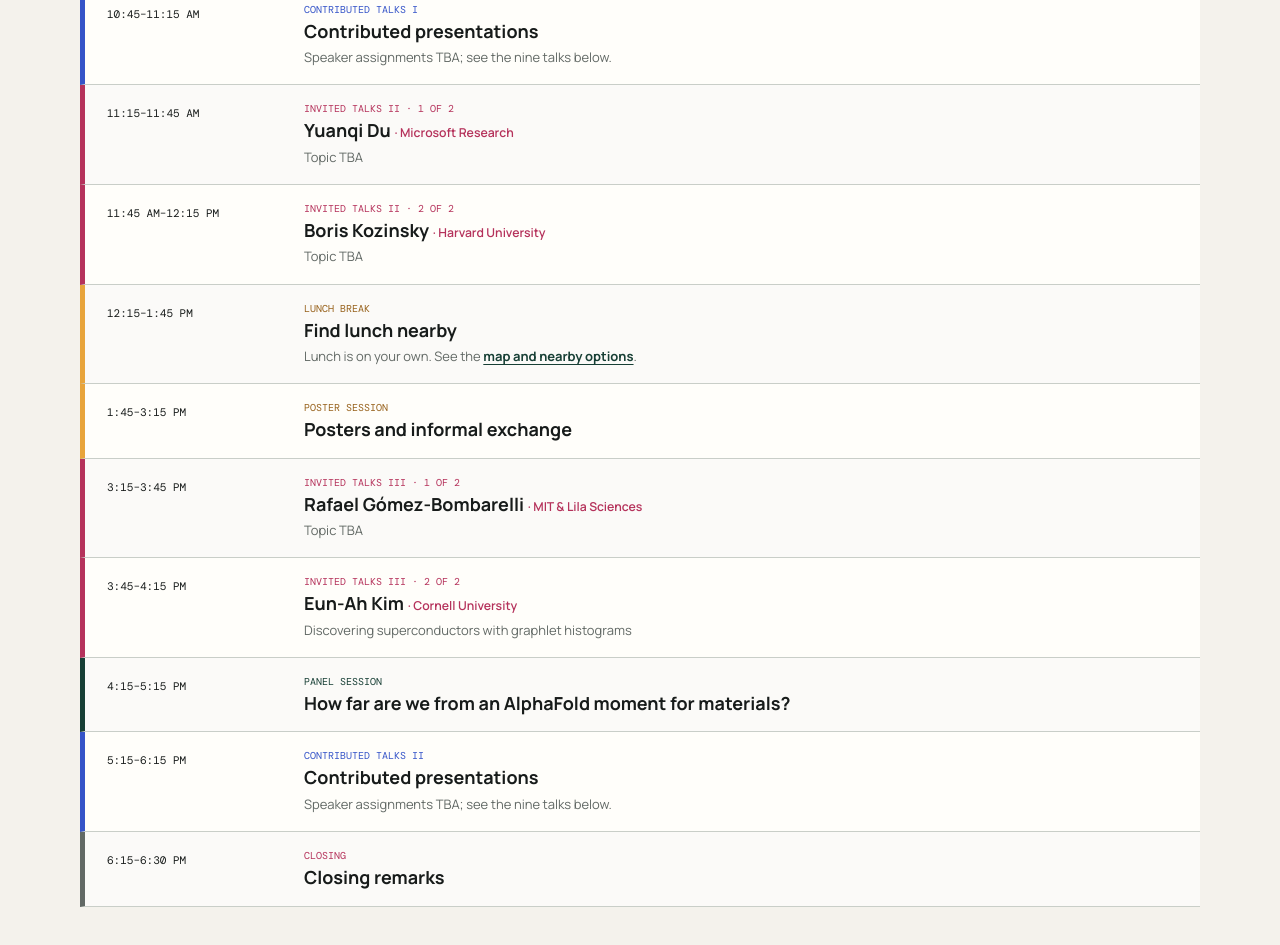
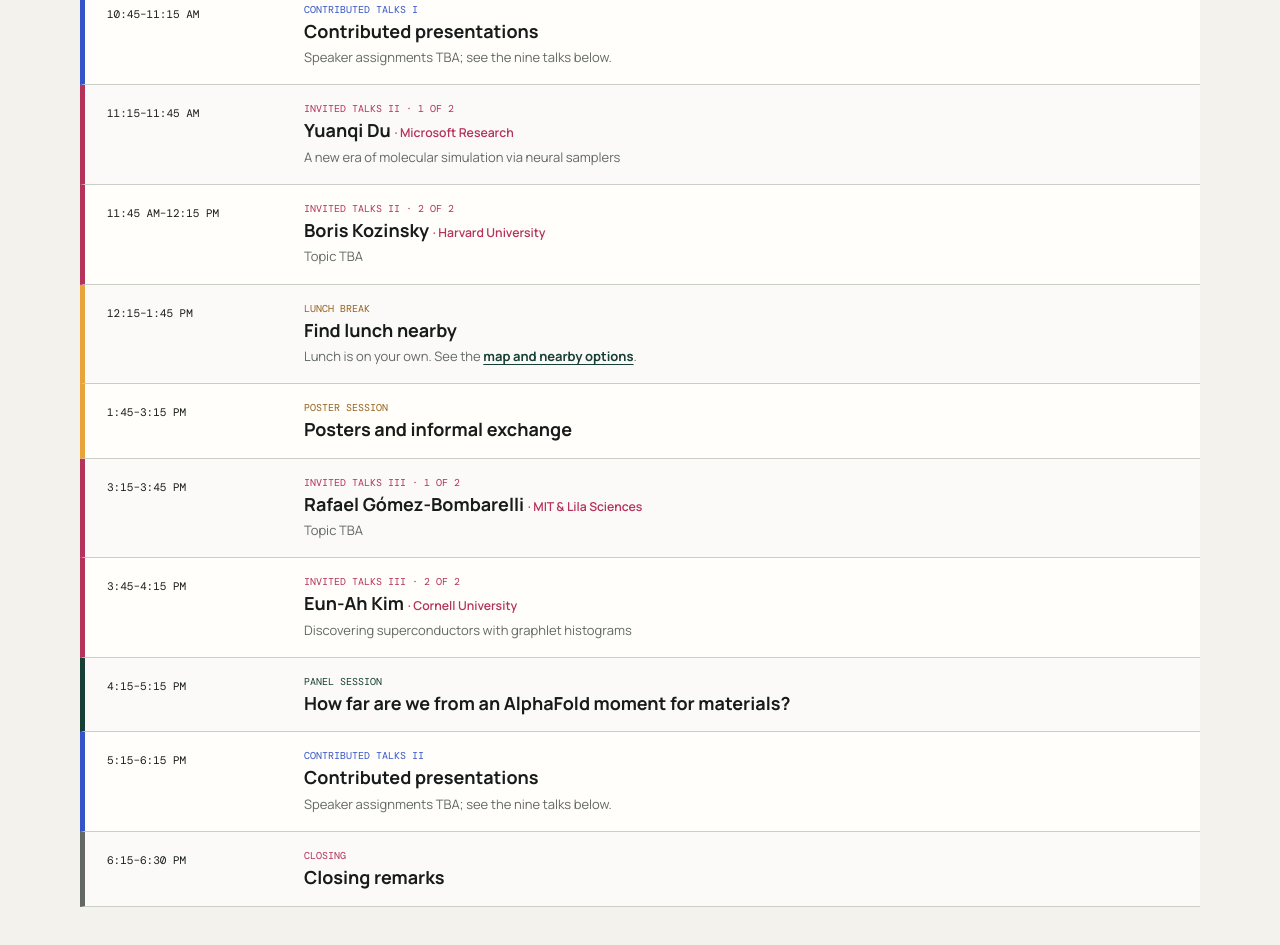
Before and after one commit to ai4mc26/ai4mc26.github.io, a plain HTML site: page schedule.html in a window 1280 px wide. Shown: the part 843-1788 px from the top of the page. Drawn offline with nearby package versions, Linux system fonts and the light colour scheme.

Commit message:
Add Yuanqi Du invited talk title

```diff
--- a/schedule.html
+++ b/schedule.html
@@ -55,7 +55,7 @@
           <li class="invited"><time>9:45–10:15 AM</time><div><span class="timeline-kind">Invited talks I · 2 of 3</span><h3>Claudio Zeni <span class="speaker-affiliation">· Microsoft Research</span></h3><p>Topic TBA</p></div></li>
           <li class="invited"><time>10:15–10:45 AM</time><div><span class="timeline-kind">Invited talks I · 3 of 3</span><h3>Lixue (Sherry) Cheng <span class="speaker-affiliation">· HKUST</span></h3><p>Physics, Evidence, and Plausibility: Assessing AI-Assisted Discovery in Chemistry and Materials</p></div></li>
           <li class="contributed"><time>10:45–11:15 AM</time><div><span class="timeline-kind">Contributed talks I</span><h3>Contributed presentations</h3><p>Speaker assignments TBA; see the nine talks below.</p></div></li>
-          <li class="invited"><time>11:15–11:45 AM</time><div><span class="timeline-kind">Invited talks II · 1 of 2</span><h3>Yuanqi Du <span class="speaker-affiliation">· Microsoft Research</span></h3><p>Topic TBA</p></div></li>
+          <li class="invited"><time>11:15–11:45 AM</time><div><span class="timeline-kind">Invited talks II · 1 of 2</span><h3>Yuanqi Du <span class="speaker-affiliation">· Microsoft Research</span></h3><p>A new era of molecular simulation via neural samplers</p></div></li>
           <li class="invited"><time>11:45 AM–12:15 PM</time><div><span class="timeline-kind">Invited talks II · 2 of 2</span><h3>Boris Kozinsky <span class="speaker-affiliation">· Harvard University</span></h3><p>Topic TBA</p></div></li>
           <li class="break"><time>12:15–1:45 PM</time><div><span class="timeline-kind">Lunch break</span><h3>Find lunch nearby</h3><p>Lunch is on your own. See the <a href="#lunch">map and nearby options</a>.</p></div></li>
           <li class="poster"><time>1:45–3:15 PM</time><div><span class="timeline-kind">Poster session</span><h3>Posters and informal exchange</h3></div></li>
```
